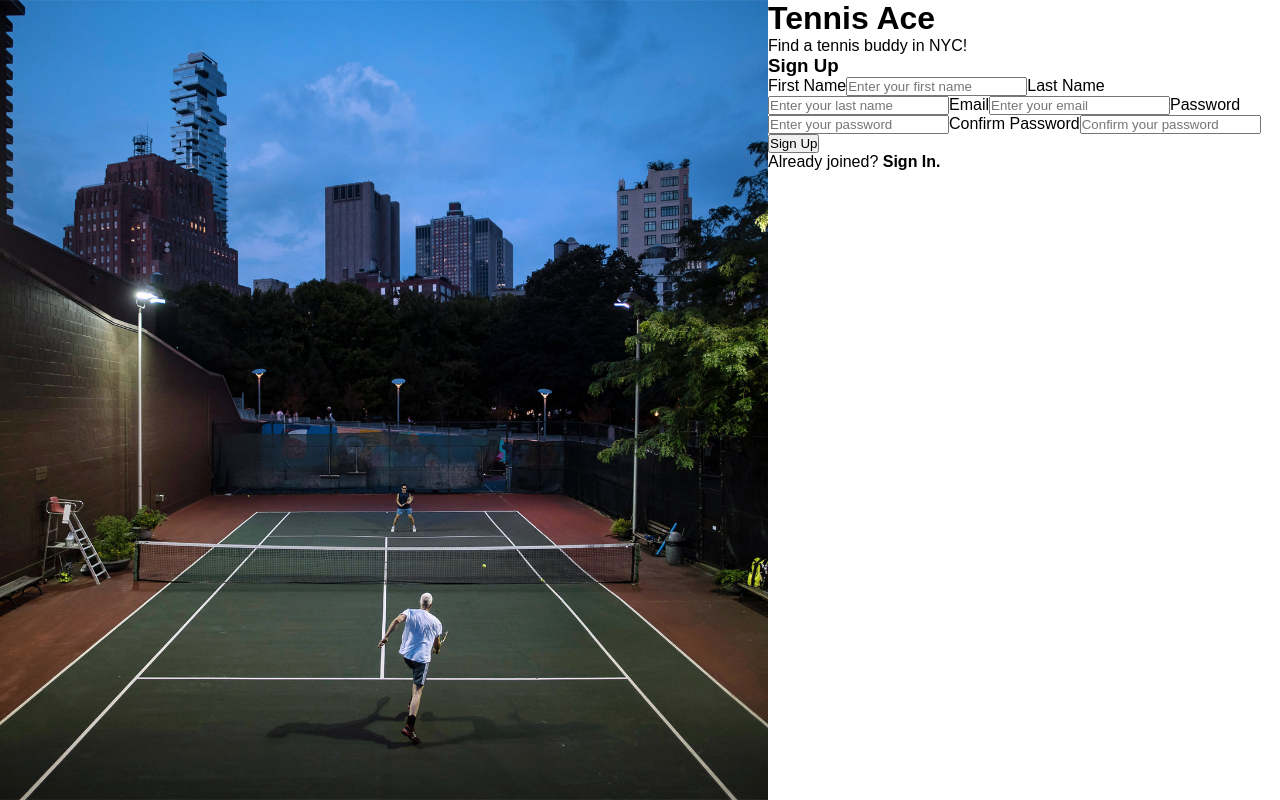
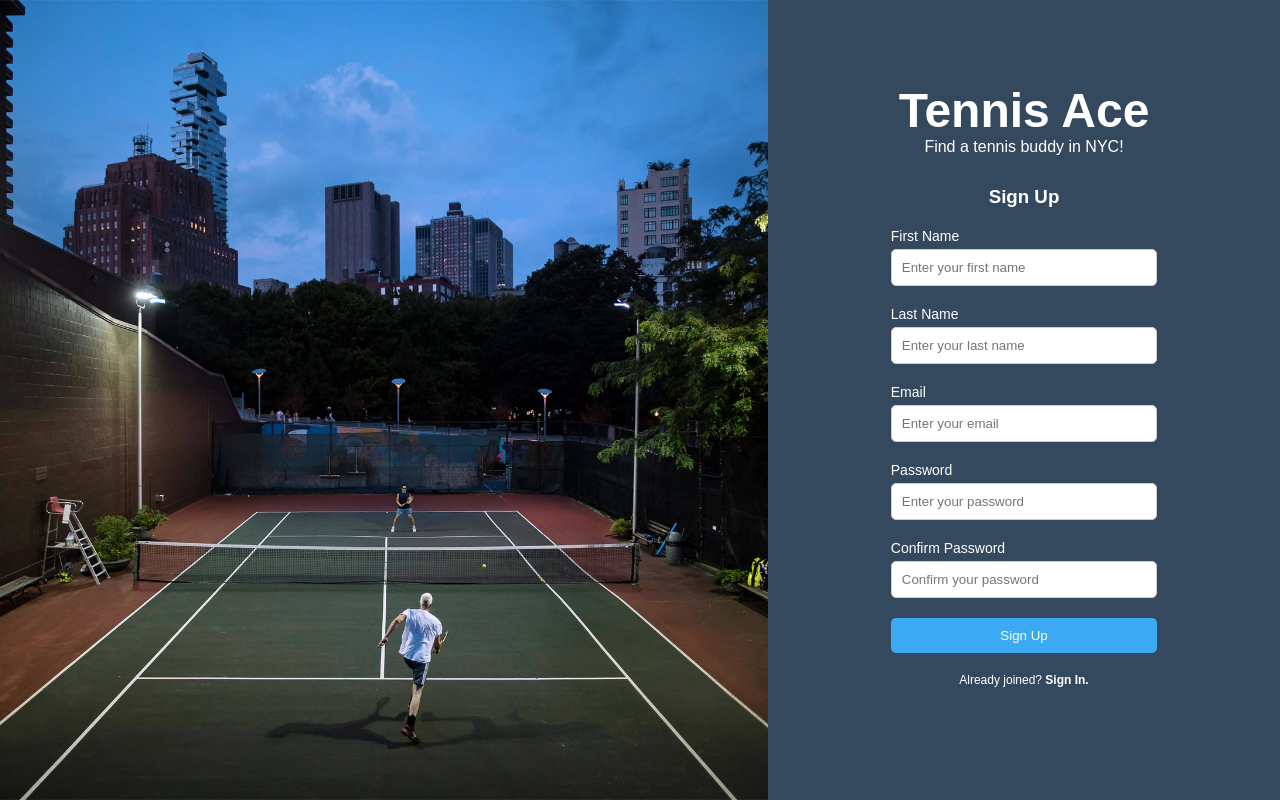
Before and after one commit to mitrasingh/tennis-ace-app, an Angular app: page /signup in a window 1280 px wide. Built offline with nearby package versions, Linux system fonts and the light colour scheme.

Commit message:
feat: add styles to component

```diff
--- a/src/app/signup/ui/signup-form/signup-form.component.css
+++ b/src/app/signup/ui/signup-form/signup-form.component.css
@@ -0,0 +1,82 @@
+.container {
+  display: flex;
+  height: 100vh;
+  width: 40vw;
+  flex: 1;
+  background-color: #34495e;
+  color: white;
+  flex-direction: column;
+  justify-content: center;
+  align-items: center;
+}
+
+h1 {
+  text-align: center;
+  font-size: 3em;
+}
+
+p {
+  text-align: center;
+  margin-bottom: 30px;
+}
+
+h3 {
+  text-align: center;
+  margin-bottom: 10px;
+}
+
+.form {
+  max-width: 300px;
+  width: 100%;
+}
+
+.form label {
+  display: block;
+  margin-bottom: 5px;
+  margin-top: 20px;
+  font-size: 14px;
+}
+
+.form input {
+  width: 100%;
+  padding: 10px;
+  border: 1px solid #ccc;
+  border-radius: 5px;
+}
+
+.form button {
+  width: 100%;
+  padding: 10px;
+  margin-top: 20px;
+  background-color: #3caaf2;
+  color: white;
+  border: none;
+  border-radius: 5px;
+  cursor: pointer;
+}
+
+.form button:hover {
+  background-color: #038ae1;
+}
+
+.form button:disabled {
+  background-color: #77c5f7;
+  color: white;
+  cursor: not-allowed;
+  opacity: 0.6;
+}
+
+.signup-message {
+  font-size: 12px;
+  margin-top: 20px;
+  text-align: center;
+}
+
+.invalid-message {
+  margin-top: 7px;
+  margin-bottom: 0px;
+  padding-left: 2px;
+  font-size: 11px;
+  color: #77c5f7;
+  text-align: left;
+}
```
